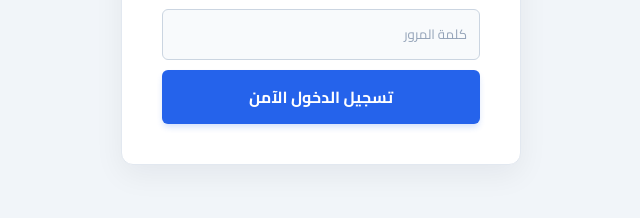
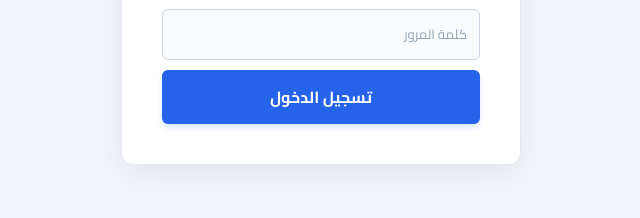
Before and after one commit to marawany263/EduLink, a website with bundled scripts: page index.html in a window 1280 px wide. Shown: the part 446-664 px from the top of the page, 319-959 px from the left. Built offline with nearby package versions, Linux system fonts and the light colour scheme.

Commit message:
exchange Text

```diff
--- a/index.html
+++ b/index.html
@@ -13,7 +13,7 @@
             <p>نظام المتابعة الإلكتروني للمدارس التكنولوجية</p>
             <input type="email" id="email" placeholder="البريد الإلكتروني للـ User">
             <input type="password" id="password" placeholder="كلمة المرور">
-            <button id="loginBtn">تسجيل الدخول الآمن</button>
+            <button id="loginBtn">تسجيل الدخول </button>
         </div>
     </div>
 
```
